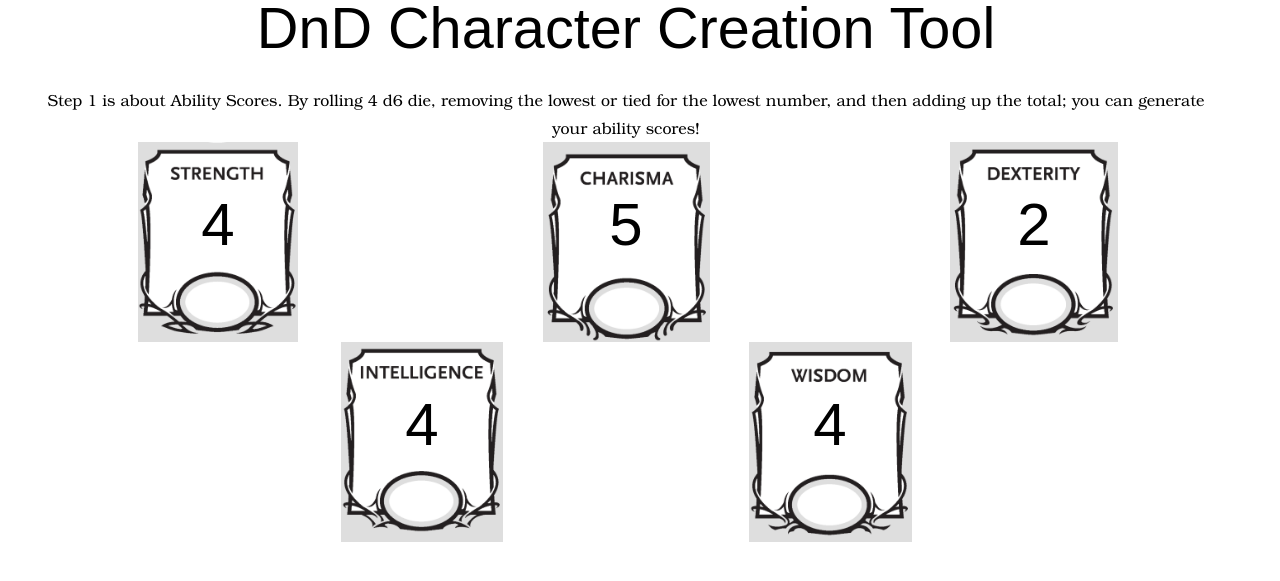
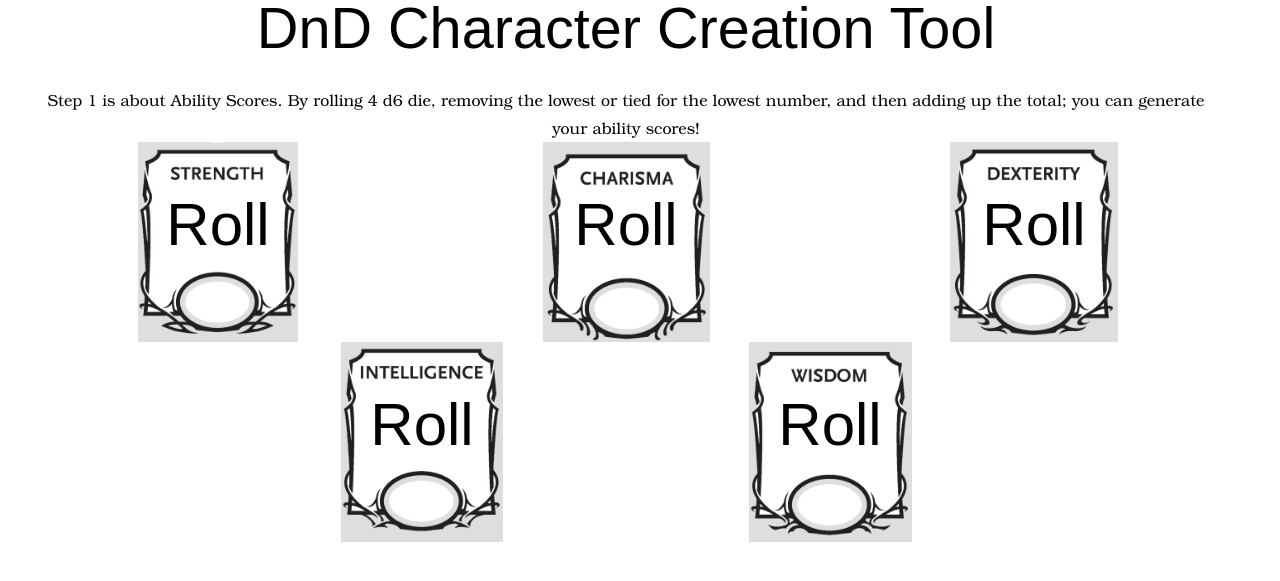
Before and after one commit to DamonK19/DnD-Character-Sheet-Generator, a PHP site: page /step1.php in a window 1280 px wide. Shown: the top 581 px of the page. Run offline with PHP 8.4, Linux system fonts and the light colour scheme.

Commit message:
finished step 1 UI

```diff
--- a/public/step1.php
+++ b/public/step1.php
@@ -15,7 +15,7 @@
 			<!-- BUTTON -->
 			<div class="ability-score-button generate"></div>
 			<!-- RESULT -->
-			<div class="ability-score">Roll</div>
+			<div id="roller_1" class="ability-score">Roll</div>
 		</div>
 	<!-- // ABILITY SCORE BLOCK -->
 	</div>
@@ -23,7 +23,7 @@
 		<!-- ABILITY SCORE BLOCK -->
 		<div class="ability-score-block charisma">
 			<!-- RESULT -->
-			<div class="ability-score">Roll</div>
+			<div id="roller_2" class="ability-score">Roll</div>
 			<!-- BUTTON -->
 			<div class="ability-score-button generate"></div>
 		</div>
@@ -33,7 +33,7 @@
 		<!-- ABILITY SCORE BLOCK -->
 		<div class="ability-score-block dexterity">
 			<!-- RESULT -->
-			<div class="ability-score">Roll</div>
+			<div id="roller_3" class="ability-score">Roll</div>
 			<!-- BUTTON -->
 			<div class="ability-score-button generate"></div>
 		</div>
@@ -43,7 +43,7 @@
 		<!-- ABILITY SCORE BLOCK -->
 		<div class="ability-score-block intelligence">
 			<!-- RESULT -->
-			<div class="ability-score">Roll</div>
+			<div id="roller_4" class="ability-score">Roll</div>
 			<!-- BUTTON -->
 			<div class="ability-score-button generate"></div>
 		</div>
@@ -53,7 +53,7 @@
 		<!-- ABILITY SCORE BLOCK -->
 		<div class="ability-score-block wisdom">
 			<!-- RESULT -->
-			<div class="ability-score">Roll</div>
+			<div id="roller_5" class="ability-score">Roll</div>
 			<!-- BUTTON -->
 			<div class="ability-score-button generate"></div>
 		</div>
--- a/public/templates/footer.php
+++ b/public/templates/footer.php
@@ -1,7 +1,8 @@
 <!-- SCRIPTS GO HERE -->
 </div>
 <script type="text/javascript" src="https://code.jquery.com/jquery-latest.min.js"></script>
-<script type="text/javascript" src="assets/js/roller.js"></script>
-<script type="text/javascript" src="assets/js/splash.js"></script>
+<script type="text/javascript" src="assets/js/dice.js"></script>
+<script type="text/javascript" src="assets/js/removeSmallestFromArray.js"></script>
+<script type="text/javascript" src="assets/js/ability_score_roller.js"></script>
 </body>
 </html>
```
Also changed, not shown: data/init.sql (+21 -0 lines), public/assets/js/ability_score_roller.js (added), public/assets/js/dice.js (added), public/assets/js/removeSmallestFromArray.js (added), public/assets/js/roller.js (deleted).
